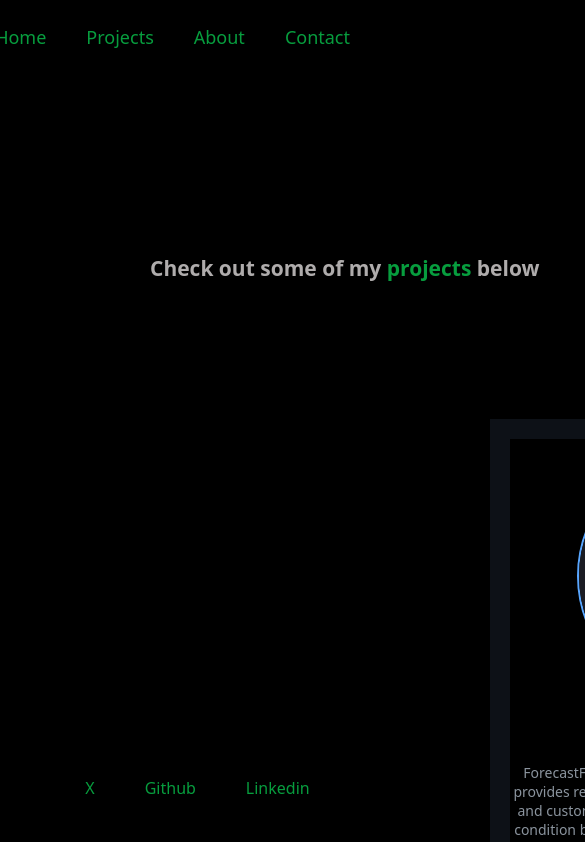
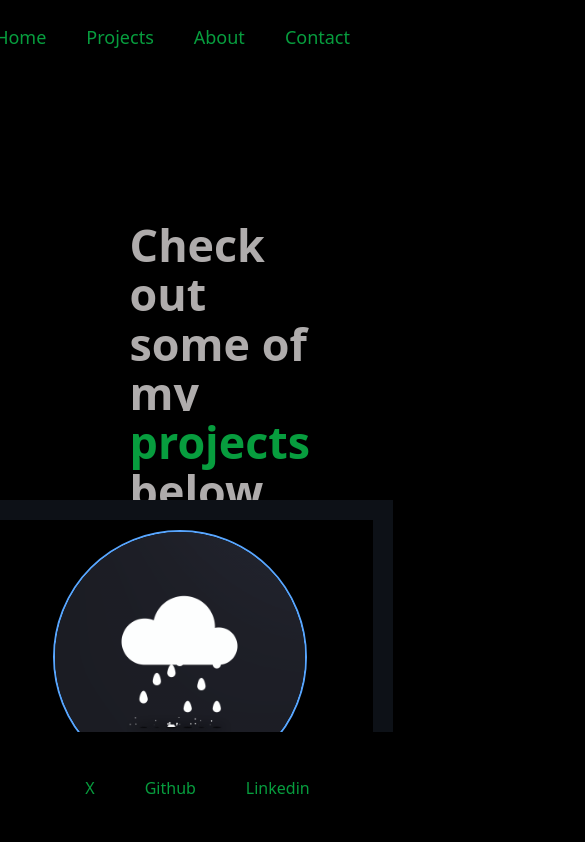
Before and after one commit to parsamh8/Portfolio-React, a React (Vite) app: page /projects in a window 390 px wide. Shown: the top 842 px of the page, 585 px wide, since content can reach past the window. Built offline with nearby package versions, Linux system fonts and the light colour scheme.

Commit message:
project page: responsive

```diff
--- a/src/components/Form.jsx
+++ b/src/components/Form.jsx
@@ -45,8 +45,9 @@ function Form() {
 
     return (
         <div>
-            <div className="container text-center contact-me-form">
-                <form className="form" onSubmit={handleFormSubmit}>
+            <div style={{paddingLeft: 23}} className="container text-center contact-me-form">
+                <div></div>
+                <form  className="form" onSubmit={handleFormSubmit}>
                     <input
                         value={email}
                         name="email"
--- a/src/pages/Projects.jsx
+++ b/src/pages/Projects.jsx
@@ -10,7 +10,7 @@ export default function Projects() {
         <>
             <Animated>
                 <section >
-                    <h2 className='project-header'>Check out some of my <span>projects</span> below</h2>
+                    <h1 className='project-header'>Check out some of my <span>projects</span> below</h1>
                     <div className='center'>
                         <div className='projects-container flex'>
                             <div>
--- a/src/style.css
+++ b/src/style.css
@@ -329,6 +329,17 @@ textarea {
     left: 65px;
   }
 
+  .project-header  {
+    position: absolute;
+    right: 40px;
+    top: 30px;
+  }
+  .projects-container {
+    top: 500px;
+    position: absolute;
+    right: 130px;
+  }
+
   .contact-me-form {
     position: absolute;
     top: 430px;
```
